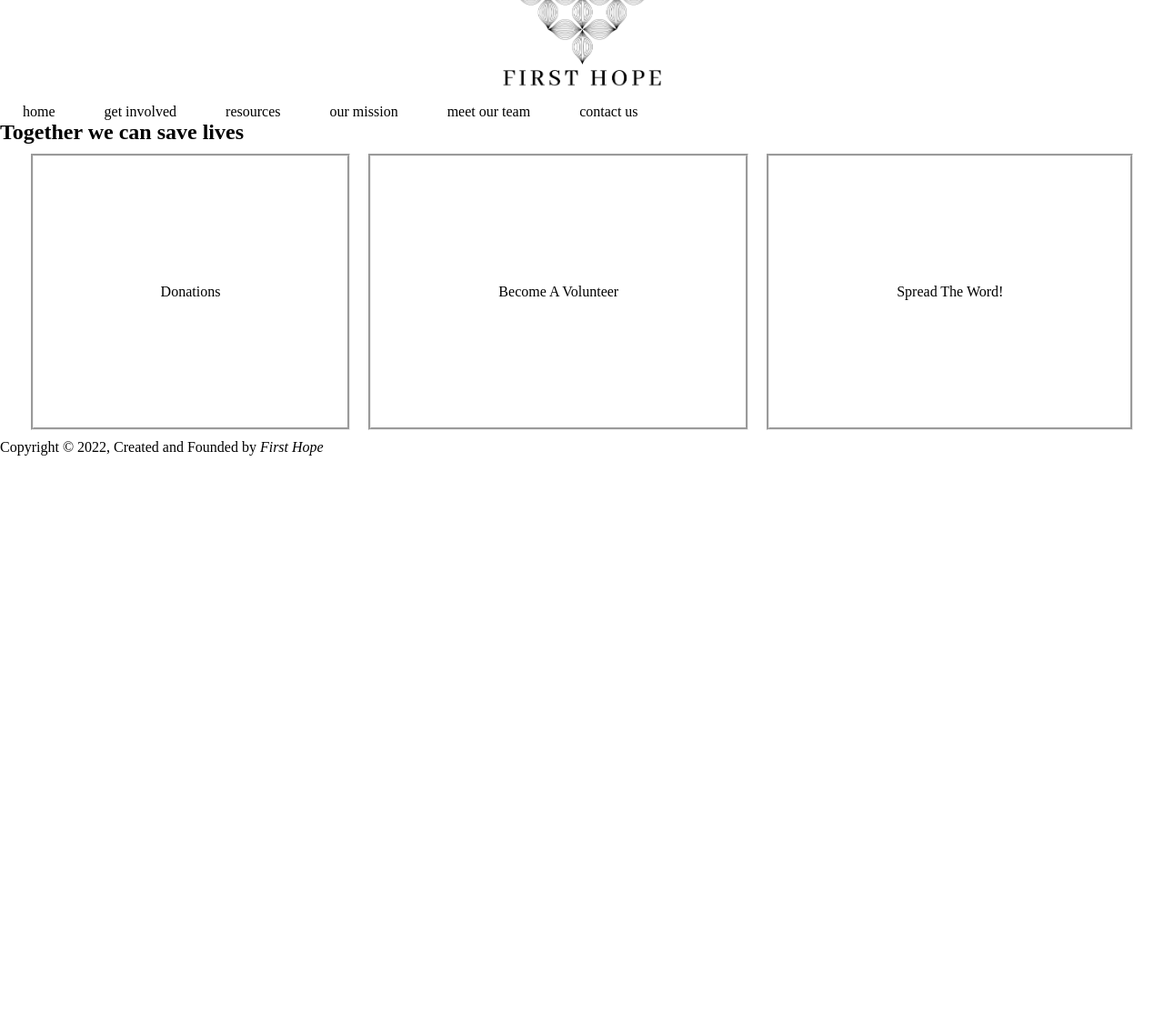
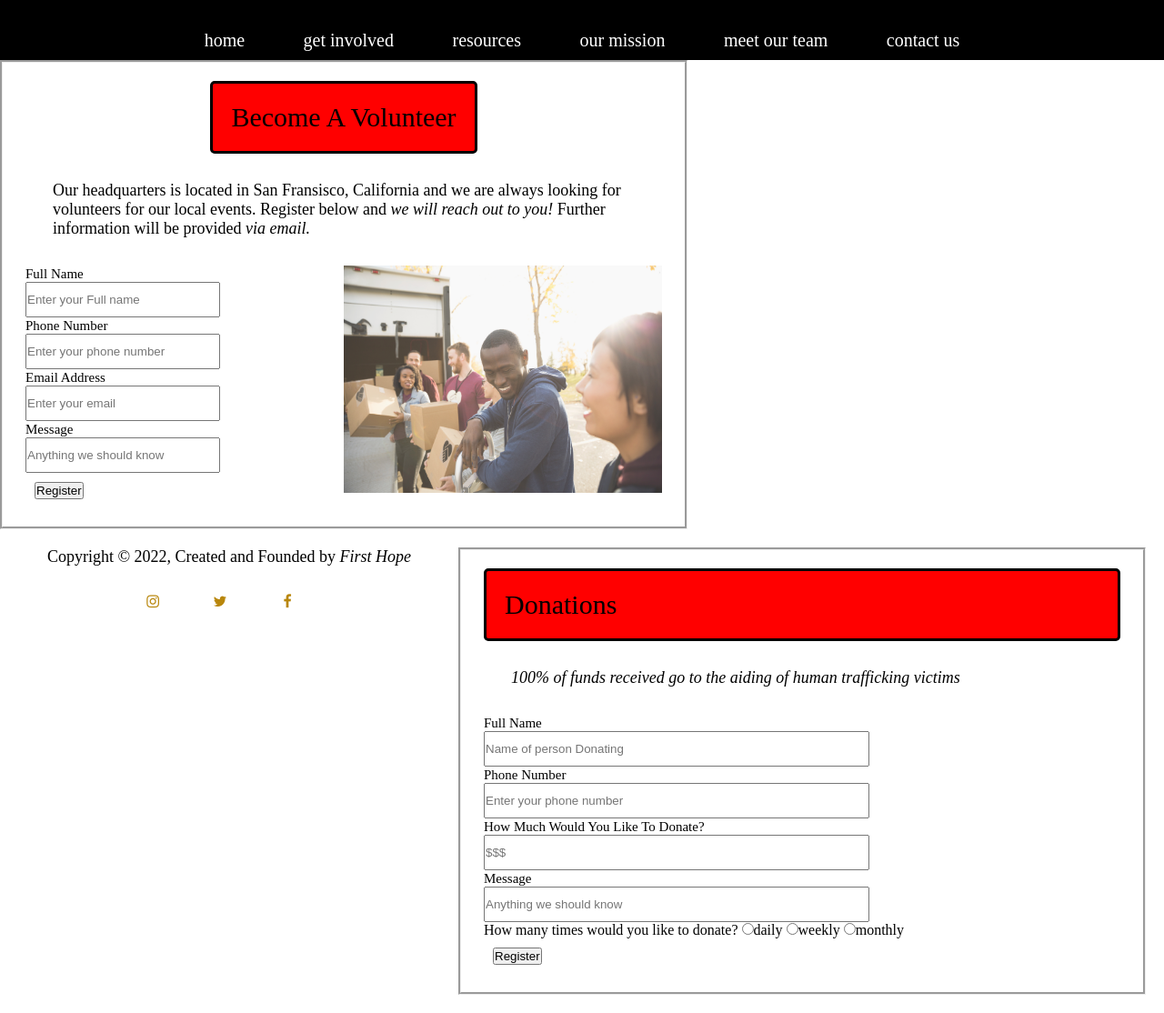
Before and after one commit to jrosemond/Code-For-Justice-Project, a plain HTML site: page getinvolved.html in a window 1280 px wide. Shown: the part 94-1208 px from the top of the page at 91% size. Before the commit the page ends 800 px from the top, so only its background shows below. Drawn offline with Linux system fonts and the light colour scheme.

Commit message:
2nd push

```diff
--- a/getinvolved.html
+++ b/getinvolved.html
@@ -5,12 +5,13 @@
     <meta http-equiv="X-UA-Compatible" content="IE=edge">
     <meta name="viewport" content="width=device-width, initial-scale=1.0">
     <link rel="stylesheet" href="style.css"></link>
+    <link rel="stylesheet" href="https://cdnjs.cloudflare.com/ajax/libs/font-awesome/4.7.0/css/font-awesome.min.css">
     <title>Get Involved</title>
 </head>
 <body>
 
     <heading>
-        <h1><a href="index.html"><img src="images/FH.png" alt="logo" width="190" height="180"></a></h1>
+        <h1>Get Involved</h1>
     </heading>
 
     <nav>
@@ -24,21 +25,83 @@
     </ul>
     </nav>
 
- <heading>
+ <!-- <heading>
     <h2>Together we can save lives</h2>
-</heading>
+</heading> -->
 
 <div class="container">
-<div class="box">Donations
-  <form></form>
-</div>
-<div class="box">Become A Volunteer</div>
-<div class="box">Spread The Word!</div>
-</div>
+    <div class="title">Become A Volunteer</div>
+    <p>Our headquarters is located in San Fransisco, California and we are always looking for volunteers for our local events. Register below and <em>we will reach out to you!</em> Further information will be provided <em>via email.</em></p>
+    <form action="#">
+        <img class ="volunteer" src="images/volunteer.jpeg" alt ="volunteers">
+       <div class="user-details">
+          <div class="input-box">
+             <span class="details">Full Name</span>
+             <input type="text"placeholder="Enter your Full name"required>
+          </div>
+                  <div class="input-box">
+                    <span class="details">Phone Number</span>
+                    <input type="text"placeholder="Enter your phone number"required>
+                </div>
+                    <div class="input-box">
+                        <span class="details">Email Address</span>
+                        <input type="text"placeholder="Enter your email"required>
+                     </div>
 
-    <footer>
-        <div class="statement">
-        <p>Copyright © 2022, Created and Founded by <em>First Hope</em></p>
+                 <div class="input-box">
+                    <span class="details">Message</span>
+                    <input type="text"placeholder="Anything we should know"required>
+                 </div>
+       </div>
+       <div class="button">
+        <input type="submit" value="Register">
+       </div>
+       </form>
+       </div>
+
+      <div class ="container2">
+        <div class="title">Donations</div>
+        <p><em> 100% of funds received go to the aiding of human trafficking victims</em></p><form action="#">
+           <div class="user-details">
+              <div class="input-box">
+                 <span class="details">Full Name</span>
+                 <input type="text"placeholder="Name of person Donating"required>
+              </div>
+                      <div class="input-box">
+                        <span class="details">Phone Number</span>
+                        <input type="text"placeholder="Enter your phone number"required>
+                    </div>
+                        <div class="input-box">
+                            <span class="details">How Much Would You Like To Donate?</span>
+                            <input type="text"placeholder="$$$"required>
+                         </div>
+
+                     <div class="input-box">
+                        <span class="details">Message</span>
+                        <input type="text"placeholder="Anything we should know"required>
+                     </div>
+
+                     <div class="input-box2">
+                        <span class="details2">How many times would you like to donate?</span>
+
+                        <input type="radio" name="occurence"= value="daily"/>daily
+                        <input type="radio" name="occurence"= value="weekly"/>weekly
+                        <input type="radio" name="occurence"= value="montly"/>monthly
+                     </div>
+           </div>
+           <div class="button">
+            <input type="submit" value="Register">
+           </div>
+           </form>
+
+      </div>
+
+      <footer>
+        <div class="statementpt2">
+        <p class="statement">Copyright © 2022, Created and Founded by <em> First Hope</em> </p>
+        <a href="https://www.instagram.com" class="fa fa-instagram"></a>
+        <a href="https://twitter.com" class="fa fa-twitter"></a>
+        <a href="https://www.facebook.com" class="fa fa-facebook"></a>
       </div>
       </footer>
 
--- a/style.css
+++ b/style.css
@@ -1,21 +1,29 @@
 * {
 margin: 0px;
 padding: 0px;
+/* box-sizing:border-box; */
 }
 
 h1 {
+    color: white;
+    background-color: black;
+    text-align: center;
+    padding: 40px;
+    margin:0;
+    font-family: Arial, Helvetica, sans-serif;
 
-    text-align: center;
-    margin: 10px;
-    padding: 0px;
 }
-
 
 /* navbar */
 ul {
    list-style: none;
    margin: 0px;
-   padding: 0px;
+   padding: 10px;
+   text-align: center;
+   background-color: black;
+   font-size: 18px;
+   font-weight: lighter;
+
 
 }
 
@@ -25,30 +33,133 @@ li{
 }
 a {
     text-decoration: none;
-    color: black;
-    padding:25px;
+    color: white;
+    padding:30px;
+    font-size: 20px;
+    font-weight: lighter;
+
 }
 
 li a:hover {
-    background-color: lightgrey;
+    background-color: #333;
     padding:15px;
-    text-align: center;
+    /* text-align: center; */
 
 }
 /* flexbox */
 
 .container {
+     max-width: 700px;
+    border-style: groove;
+    /* border-radius: 5px; */
+    padding: 20px 25px;
     display: flex;
     flex-direction: row;
     flex-wrap: wrap;
     justify-content: center;
-    align-items: stretch;
+    background-color: white;
+    align-items: center;
+}
+.container2 {
+max-width: 700px;
+    border-style: groove;
+    /* border-radius: 5px; */
+    padding: 20px 25px;
+    margin:20px;
+    float: right;
+    justify-content: center;
+    background-color: white;
+    align-items: center;
+}
+p {
+
+    font-size: 18px;
+    padding: 10px;
+    margin: 20px;
 }
 
-.box{
-    background-color: white;
-    border-style: groove;
-    padding:140px;
-    margin: 10px;
-    max-width: 200px;
+.title {
+   font-size: 30px;
+   padding:20px;
+   /* margin: 0px; */
+   border-style: solid;
+   border-radius: 5px;
+   background-color: red;
 }
+
+.user-details {
+    display: flex;
+    flex-wrap: wrap;
+    justify-content: space-between;
+
+}
+
+.details {
+    font-size: 15px;
+
+}
+.input-box {
+    width: 60%;
+}
+
+.input-box input {
+    height: 35px;
+    width: 100%;
+
+}
+
+.volunteer {
+    height:250px;
+    width:350px;
+    float: right;
+    padding: 0px;
+    opacity: 0.8;
+}
+
+.button {
+   margin: 10px;
+
+}
+
+.details2{
+  display: inline;
+}
+
+
+.statementpt2 {
+    text-align: center;
+
+  }
+  .statement {
+    padding: 0;
+    text-align: center;
+  }
+ .fa {
+   padding: 10px;
+   font-size: 30px;
+   width: 50px;
+   text-align: center;
+   text-decoration: none;
+ }
+
+ /* Add a hover effect */
+ .fa:hover {
+   opacity: 0.7;
+ }
+
+
+ /* instagram */
+ .fa-instagram {
+   color: darkgoldenrod;
+    text-align: center;
+ }
+
+ /* Twitter */
+ .fa-twitter {
+   color: darkgoldenrod;
+ }
+
+ /* facebook */
+ .fa-facebook {
+   color: darkgoldenrod;
+ }
```
Also changed, not shown: images/FH.png (deleted), images/firstHope.png (deleted), images/volunteer.jpeg (added).
